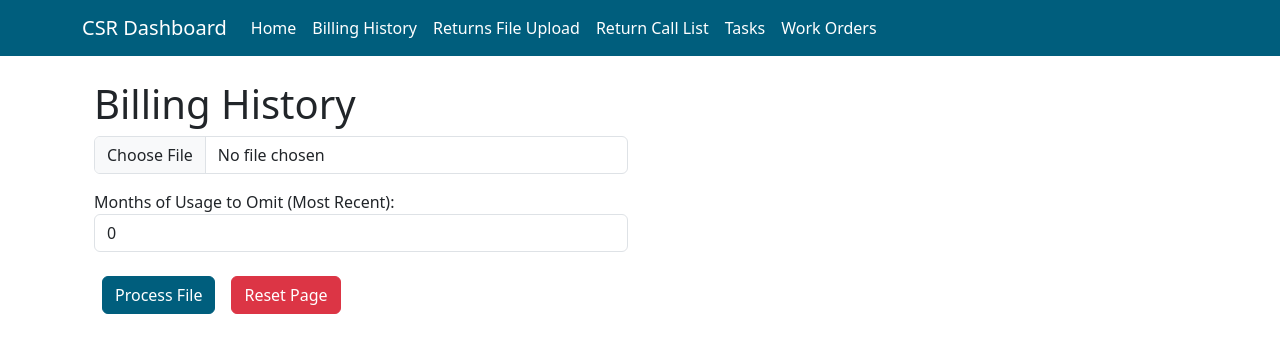
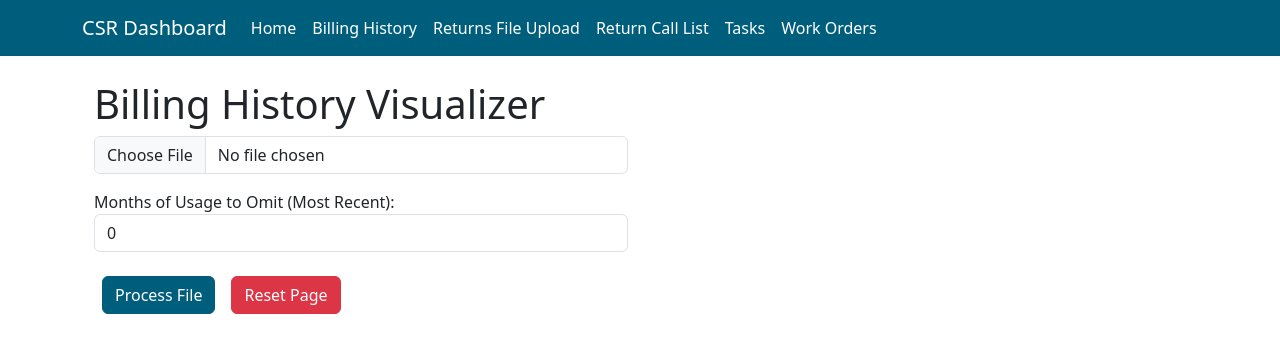
Before and after one commit to EEngvall/CSR-Dashboard, a React (Vite) app: page /billingHistory in a window 1280 px wide. Shown: the top 352 px of the page. Built offline with nearby package versions, Linux system fonts and the light colour scheme.

Commit message:
Small text update, adjusted color of bar graph on returns tracker.

```diff
--- a/src/BillingHistory.jsx
+++ b/src/BillingHistory.jsx
@@ -160,7 +160,7 @@ const BillingHistory = () => {
 
   return (
     <div className="container">
-      <h1>Billing History</h1>
+      <h1>Billing History Visualizer</h1>
       <div className="row">
         <div className="col">
           <input
@@ -181,7 +181,10 @@ const BillingHistory = () => {
               onChange={(e) => setRowsToOmit(parseInt(e.target.value, 10))}
             />
           </div>
-          <button className="btn custom-btn-blue mx-2 my-2" onClick={processFile}>
+          <button
+            className="btn custom-btn-blue mx-2 my-2"
+            onClick={processFile}
+          >
             Process File
           </button>
 
--- a/src/Returns/AccountCount.jsx
+++ b/src/Returns/AccountCount.jsx
@@ -88,8 +88,8 @@ function AccountCount({ accounts, csrs }) {
           <YAxis />
           <Tooltip />
           <Legend />
-          <Bar dataKey="complete" fill="#8884d8" barSize={20} />
-          <Bar dataKey="incomplete" fill="#82ca9d" barSize={20} />
+          <Bar dataKey="complete" fill="#acd038" barSize={20} />
+          <Bar dataKey="incomplete" fill="#FF2D00" barSize={20} />
         </BarChart>
       </div>
     </div>
```
